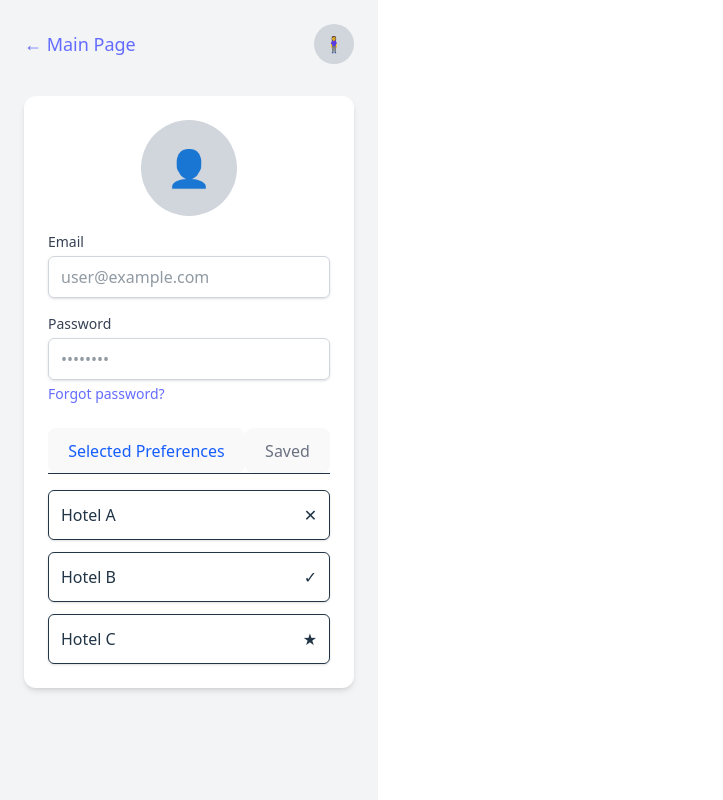
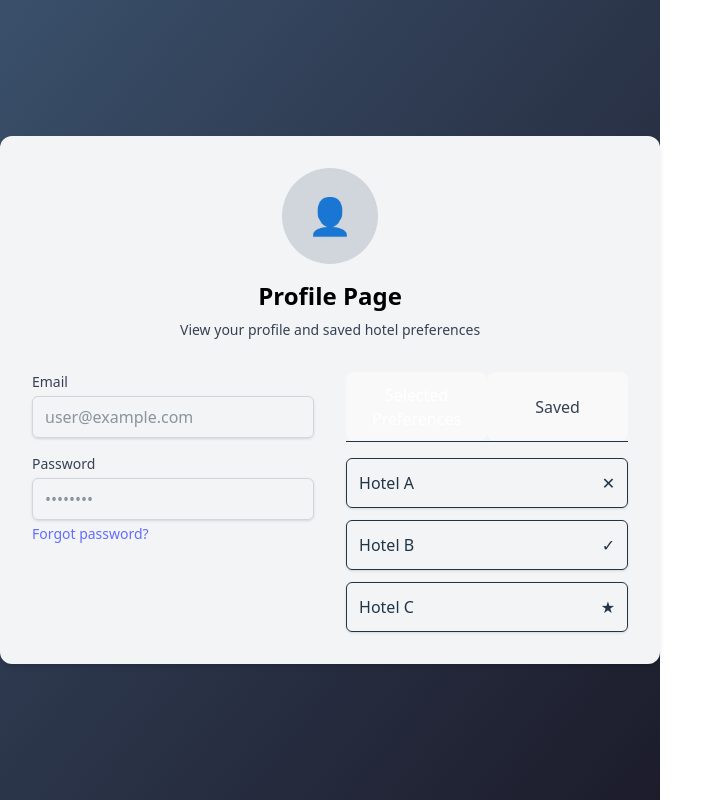
Before and after one commit to YM2992/StayMatch, a React (Vite) app in the folder Frontend/: page /profile in a window 1280 px wide. Shown: the whole page, without its empty margins (0-723 px from the left). Built offline with nearby package versions, Linux system fonts and the light colour scheme.

Commit message:
layout & style edits

```diff
--- a/Frontend/src/pages/ProfilePage.jsx
+++ b/Frontend/src/pages/ProfilePage.jsx
@@ -1,33 +1,33 @@
+import { useState } from "react";
 import { Link } from "react-router-dom";
-import { useState } from "react";
 
 function ProfilePage() {
     const [activeTab, setActiveTab] = useState("preferences");
 
     return (
-    <div className="min-h-screen bg-gray-100 p-6">
-      {/* Top Navigation */}
-      <div className="flex justify-between items-center mb-8">
-        <Link to="/" className="text-blue-600 hover:underline text-lg font-semibold">
-          ← Main Page
-        </Link>
-        <div className="w-10 h-10 rounded-full bg-gray-300 flex items-center justify-center">
-          🧍‍♀️
+        <div className="flex justify-center items-center h-screen w-full bg-gradient-to-br from-[#3a506b] to-[#1c1c2b]">
+            <div className="bg-gray-100 p-8 rounded-xl shadow-md w-full max-w-4xl">
+
+                <div className="flex flex-col items-center mb-8">
+                    <div className="w-24 h-24 bg-gray-300 rounded-full flex items-center justify-center text-4xl text-purple-700">
+                        👤
                     </div>
+                    <h2 className="text-2xl font-semibold text-black mt-4">
+                        Profile Page
+                    </h2>
+                    <p className="text-sm text-gray-700 mt-2 text-center">
+                        View your profile and saved hotel preferences
+                    </p>
                 </div>
 
+                <div className="grid grid-cols-1 lg:grid-cols-2 gap-8">
                     {/* Profile Info */}
-      <div className="bg-white rounded-xl shadow-md p-6 max-w-xl mx-auto">
-        <div className="flex flex-col items-center gap-4 mb-6">
-          <div className="w-24 h-24 bg-gray-300 rounded-full flex items-center justify-center text-4xl">
-            👤
-          </div>
-          <div className="w-full space-y-4">
+                    <div className="space-y-4">
                         <div>
                             <label className="block text-sm font-medium text-gray-700">Email</label>
                             <input
                                 type="email"
-                className="mt-1 block w-full border border-gray-300 rounded-md px-3 py-2 shadow-sm focus:ring-blue-500 focus:border-blue-500"
+                                className="mt-1 w-full border border-gray-300 rounded-md px-3 py-2 shadow-sm focus:ring-blue-500 focus:border-blue-500"
                                 placeholder="user@example.com"
                             />
                         </div>
@@ -35,34 +35,33 @@ function ProfilePage() {
                             <label className="block text-sm font-medium text-gray-700">Password</label>
                             <input
                                 type="password"
-                className="mt-1 block w-full border border-gray-300 rounded-md px-3 py-2 shadow-sm focus:ring-blue-500 focus:border-blue-500"
+                                className="mt-1 w-full border border-gray-300 rounded-md px-3 py-2 shadow-sm focus:ring-blue-500 focus:border-blue-500"
                                 placeholder="••••••••"
                             />
-              <Link to="/forgot-password" className="text-sm text-blue-600 hover:underline mt-1 block">
+                            <Link to="/forgot-password" className="text-sm text-blue-900 hover:underline mt-1 block">
                                 Forgot password?
                             </Link>
                         </div>
                     </div>
-        </div>
 
-        {/* Tabbed Section */}
+                    {/* Preferences Section */}
                     <div>
                         <div className="flex justify-between border-b mb-4">
                             <button
-              className={`py-2 px-4 font-medium ${
+                                className={`py-2 px-4 font-medium w-1/2 ${
                                     activeTab === "preferences"
-                  ? "border-b-2 border-blue-600 text-blue-600"
-                  : "text-gray-500"
+                                        ? "bg-black text-white rounded-tl-md"
+                                        : "bg-gray-200 text-gray-700"
                                 }`}
                                 onClick={() => setActiveTab("preferences")}
                             >
                                 Selected Preferences
                             </button>
                             <button
-              className={`py-2 px-4 font-medium ${
+                                className={`py-2 px-4 font-medium w-1/2 ${
                                     activeTab === "saved"
-                  ? "border-b-2 border-blue-600 text-blue-600"
-                  : "text-gray-500"
+                                        ? "bg-black text-white rounded-tr-md"
+                                        : "bg-gray-200 text-gray-700"
                                 }`}
                                 onClick={() => setActiveTab("saved")}
                             >
@@ -70,17 +69,16 @@ function ProfilePage() {
                             </button>
                         </div>
 
-          {/* Example Hotel List */}
                         <ul className="space-y-3">
-            <li className="flex justify-between border p-3 rounded-md shadow-sm">
+                            <li className="border p-3 rounded-md shadow-sm flex justify-between">
                                 <span>Hotel A</span>
                                 <span>✕</span>
                             </li>
-            <li className="flex justify-between border p-3 rounded-md shadow-sm">
+                            <li className="border p-3 rounded-md shadow-sm flex justify-between">
                                 <span>Hotel B</span>
                                 <span>✓</span>
                             </li>
-            <li className="flex justify-between border p-3 rounded-md shadow-sm">
+                            <li className="border p-3 rounded-md shadow-sm flex justify-between">
                                 <span>Hotel C</span>
                                 <span>★</span>
                             </li>
@@ -88,6 +86,7 @@ function ProfilePage() {
                     </div>
                 </div>
             </div>
+        </div>
     );
 }
 
```
Lines whose indentation alone changed are shown as unchanged.
